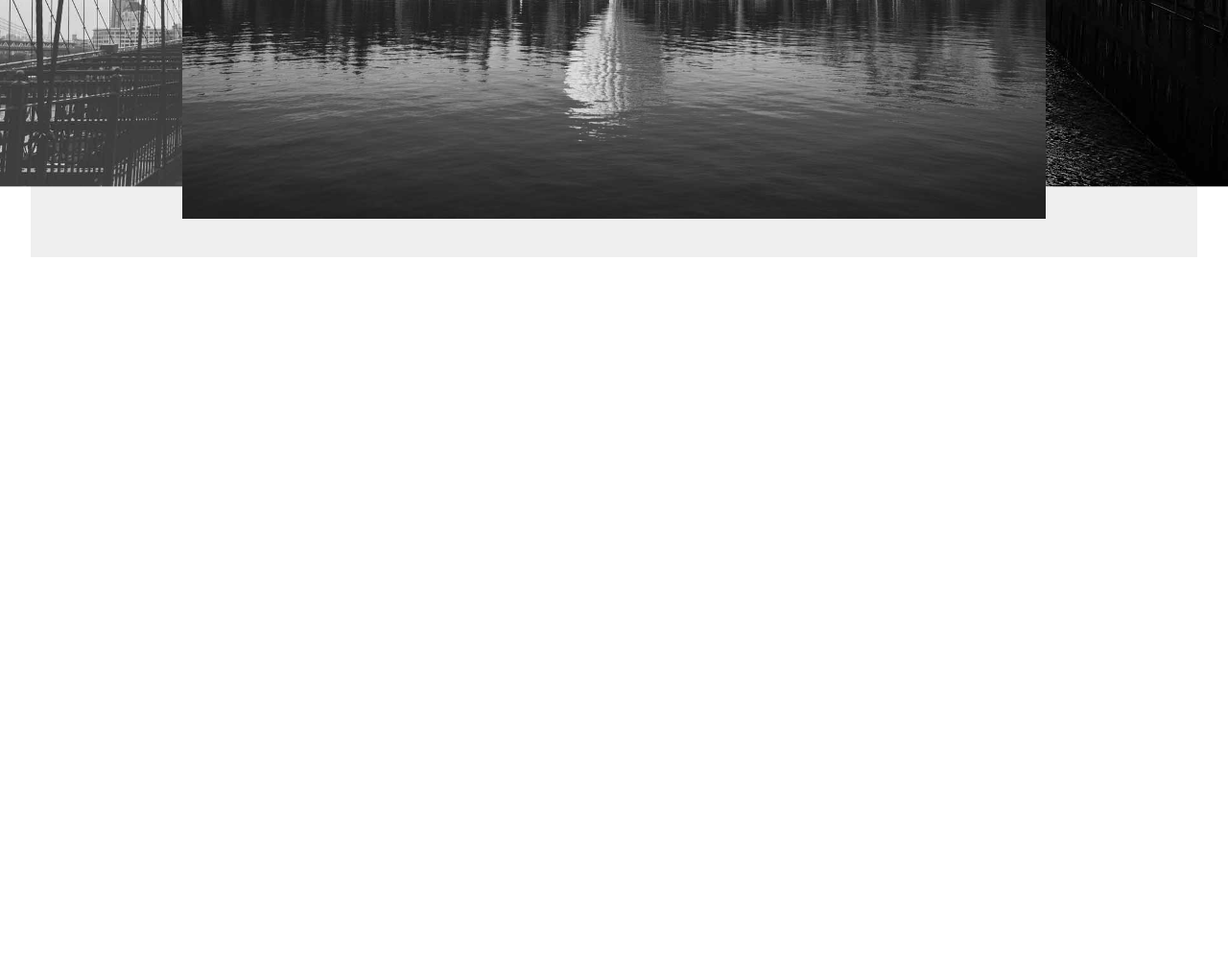
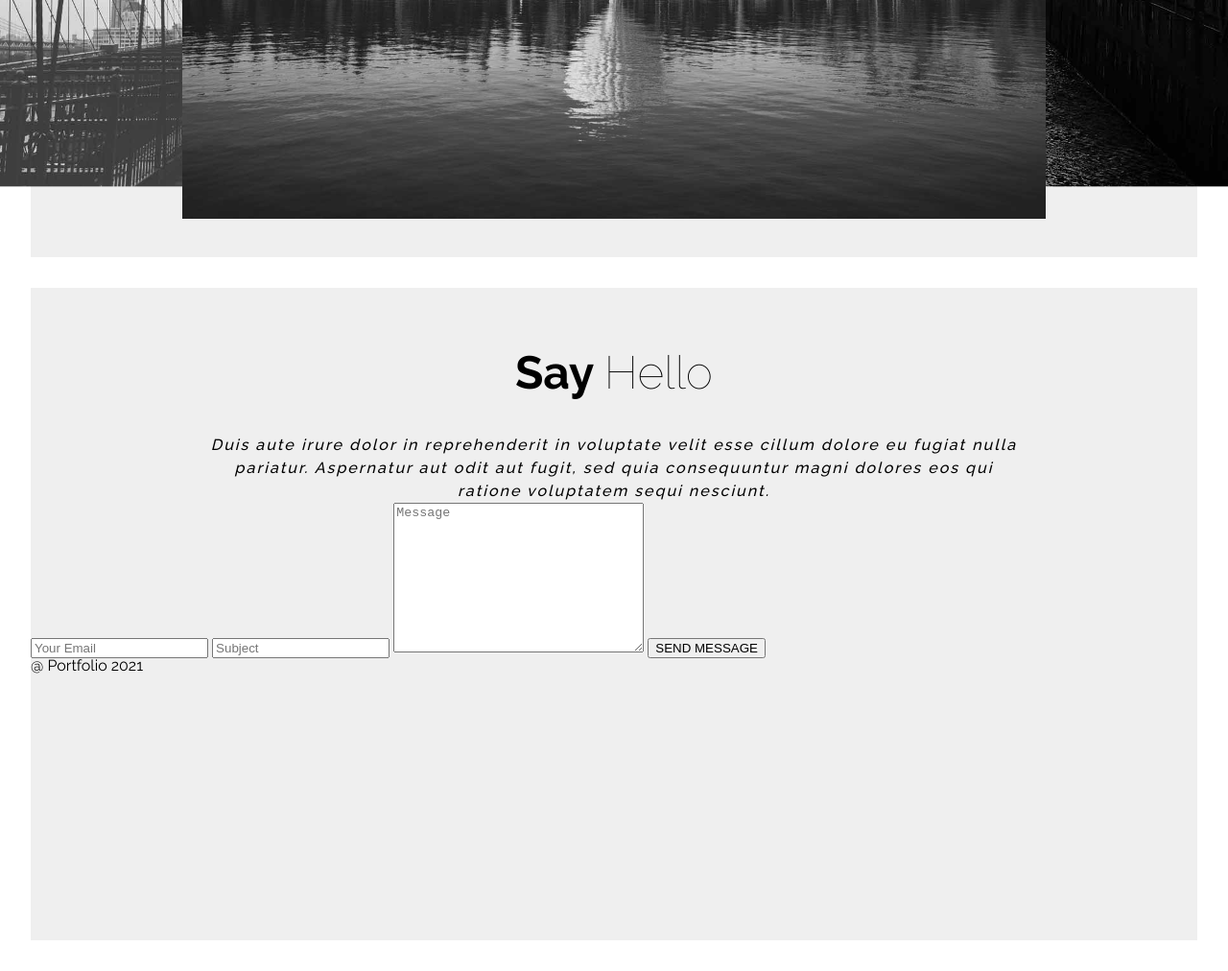
Before and after one commit to kaloyan03/HTML_CSS_2022_Edition, a plain HTML site: page Exams/octomber_2021/03. Portfolio/index.html in a window 1280 px wide. Shown: the part 3368-4380 px from the top of the page at 96% size. Before the commit the page ends 3668 px from the top, so only its background shows below. Drawn offline with Linux system fonts and the light colour scheme.

Commit message:
working on the last section

```diff
--- a/Exams/octomber_2021/03. Portfolio/index.html
+++ b/Exams/octomber_2021/03. Portfolio/index.html
@@ -75,8 +75,26 @@
             <img class="photos__first photo" src="./images/thumb-3.jpeg" alt="">
             <img class="photos__second photo" src="./images/thumb-4.jpeg" alt="">
             <img class="photos__third photo" src="./images/thumb-122.jpeg" alt="">
+        </section>
 
+        <section class="ask-us">
+            <h2 class="ask-us__title heading">Say <span>Hello</span></h2>
 
+            <p class="ask-us__description paragraph">Duis aute irure dolor in reprehenderit in voluptate velit esse cillum dolore eu fugiat nulla pariatur. Aspernatur aut odit aut fugit, sed quia consequuntur magni dolores eos qui ratione voluptatem sequi nesciunt.
+            </p>
+
+            <form class="ask-us__form">
+                <input type="text" placeholder="Your Email">
+                <input type="text" placeholder="Subject">
+
+                <textarea name="" id="" cols="30" rows="10" placeholder="Message"></textarea>
+
+                <button class="ask-us__form-button">SEND MESSAGE</button>
+            </form>
+
+            <article class="footer">
+                @ Portfolio 2021
+            </article>
         </section>
     </main>
 </body>
--- a/Exams/octomber_2021/03. Portfolio/styles/main.css
+++ b/Exams/octomber_2021/03. Portfolio/styles/main.css
@@ -222,3 +222,23 @@ html {
     width: 800px;
     z-index: 2;
 }
+
+.ask-us {
+    position: relative;
+    background-color: var(--color-light-grey);
+    margin: var(--section-margin);
+    margin-top: 0;
+    height: 85vh;
+}
+
+.ask-us__title {
+    padding-top: 4rem;
+    text-align: center;
+}
+
+.ask-us__description {
+    width: 70%;
+    margin: 0 auto;
+    text-align: center;
+    margin-top: 2.5rem;
+}
```
